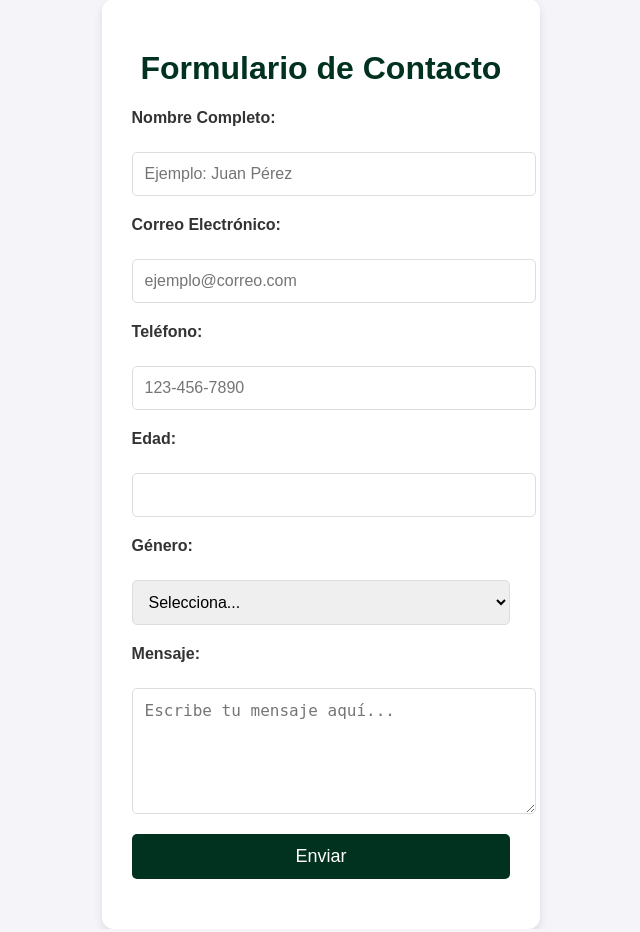
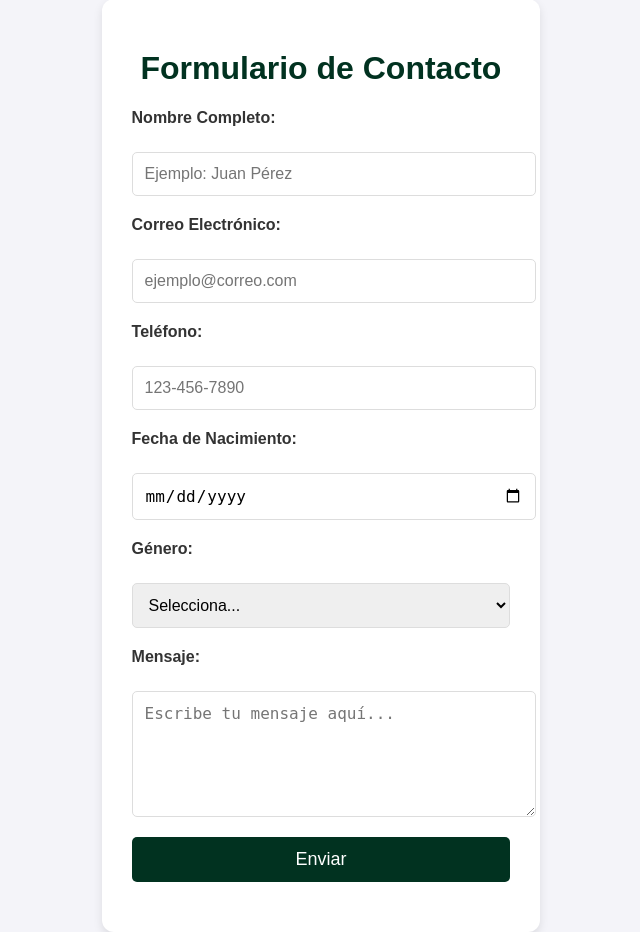
Before and after one commit to AlisonCampos/proyecto, a Python web app: template templates/form.html in a window 1280 px wide. Shown: the part 151-1083 px from the top of the page, without its empty margins (343-983 px from the left). Run offline with Jinja, Linux system fonts and the light colour scheme; the template is opened without the code that fills it, so the values that code supplies are empty.

Commit message:
cambio en formulario

```diff
--- a/templates/form.html
+++ b/templates/form.html
@@ -13,8 +13,8 @@
         <label for="phone">Teléfono:</label>
         <input type="tel" id="phone" name="phone" placeholder="123-456-7890" required>
 
-        <label for="age">Edad:</label>
-        <input type="number" id="age" name="age" min="1" max="120" required>
+        <label for="birthdate">Fecha de Nacimiento:</label>
+        <input type="date" id="birthdate" name="birthdate" required>
 
         <label for="gender">Género:</label>
         <select id="gender" name="gender" required>
```
